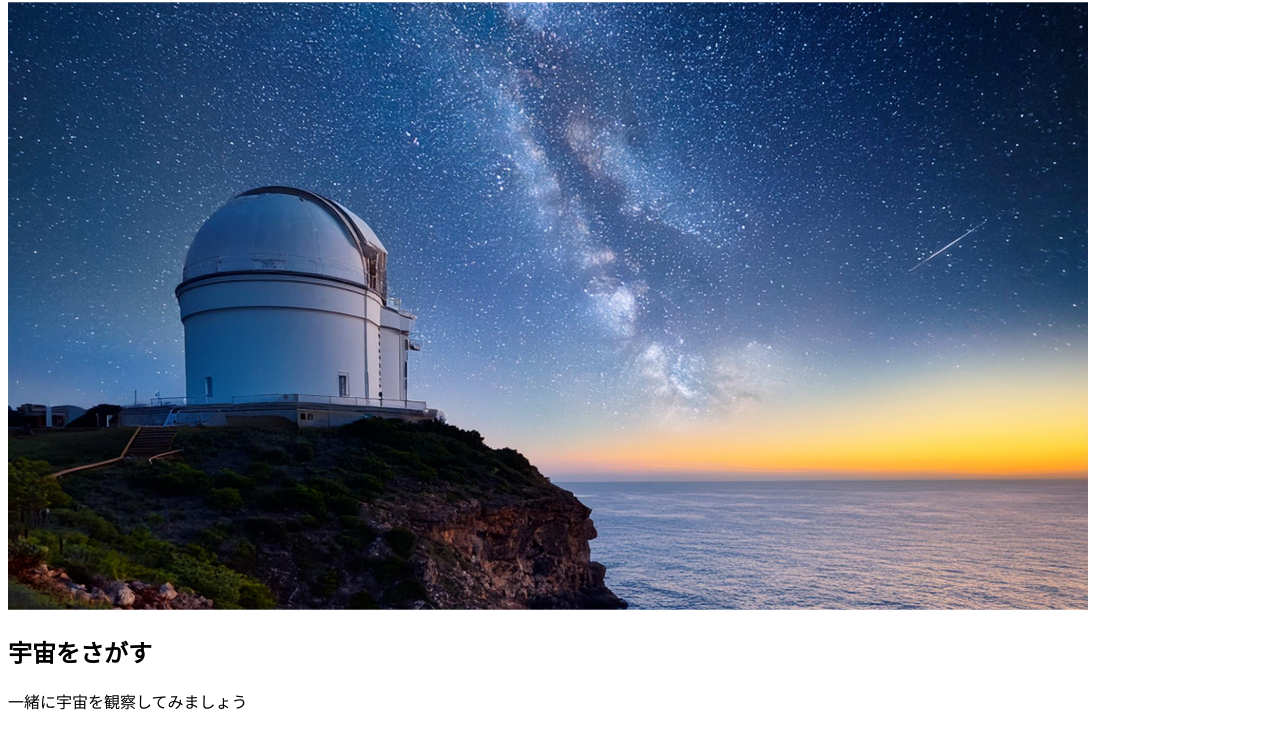
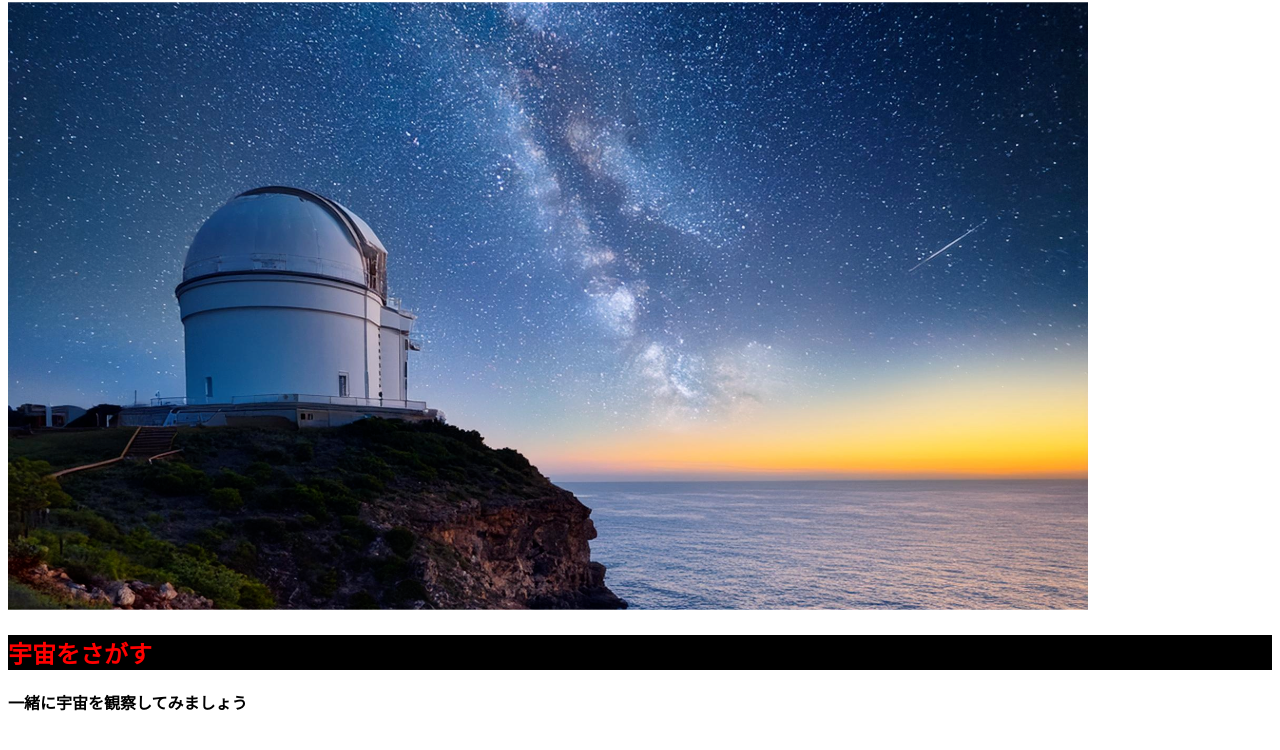
Before and after one commit to ick2321030/prg2024111-8, a plain HTML site: page index.html in a window 1280 px wide. Shown: the part 48-798 px from the top of the page. Drawn offline with Linux system fonts and the light colour scheme.

Commit message:
20241204update3

```diff
--- a/style.css
+++ b/style.css
@@ -1,5 +1,19 @@
+body{
+    font-weight: bolder;
+    font-family: system-ui;
+}
+
 h1{
     font-size: large;
     font-variant: bold;
     color: blue;
 }
+
+h2{
+    color: red;
+    background-color: black;
+}
+
+h6{
+    color: yellow;
+}
```
